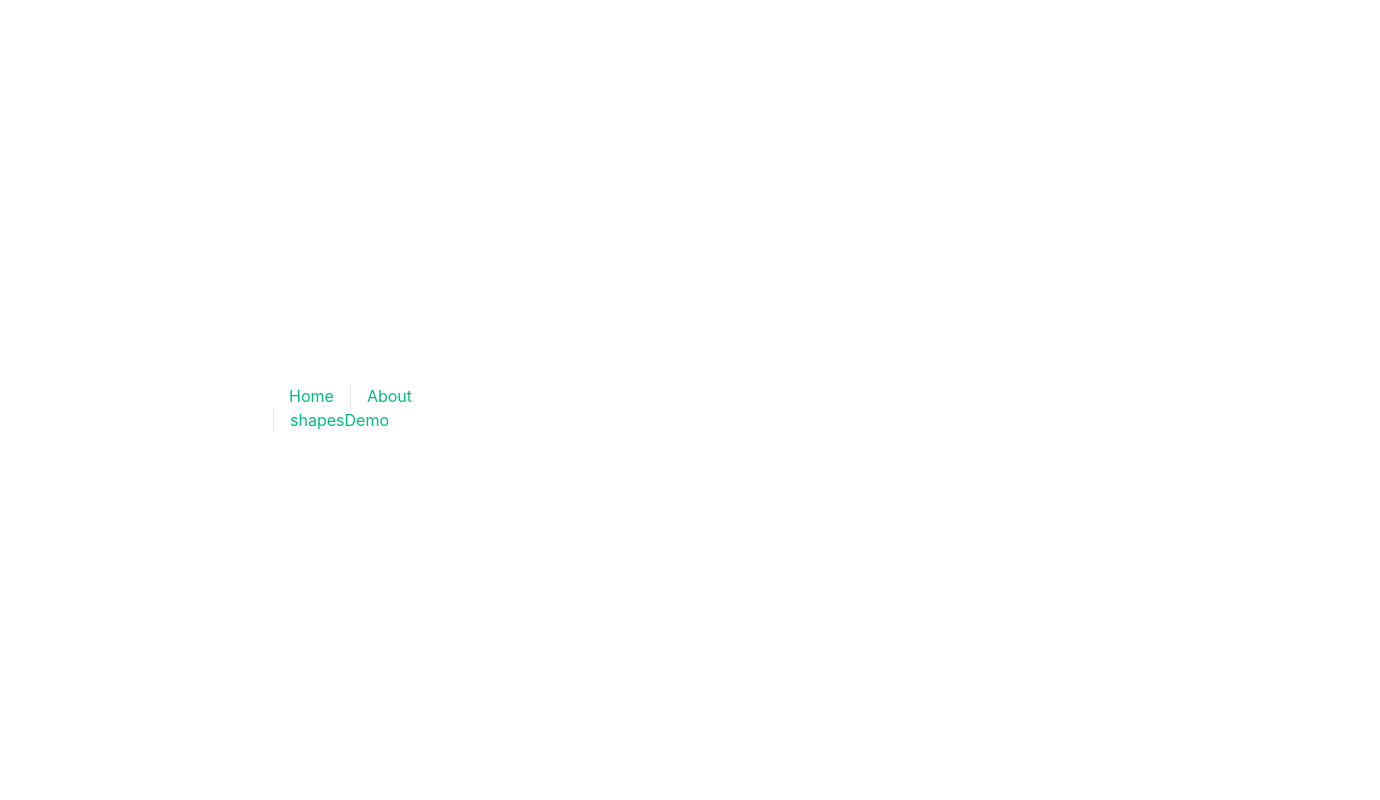
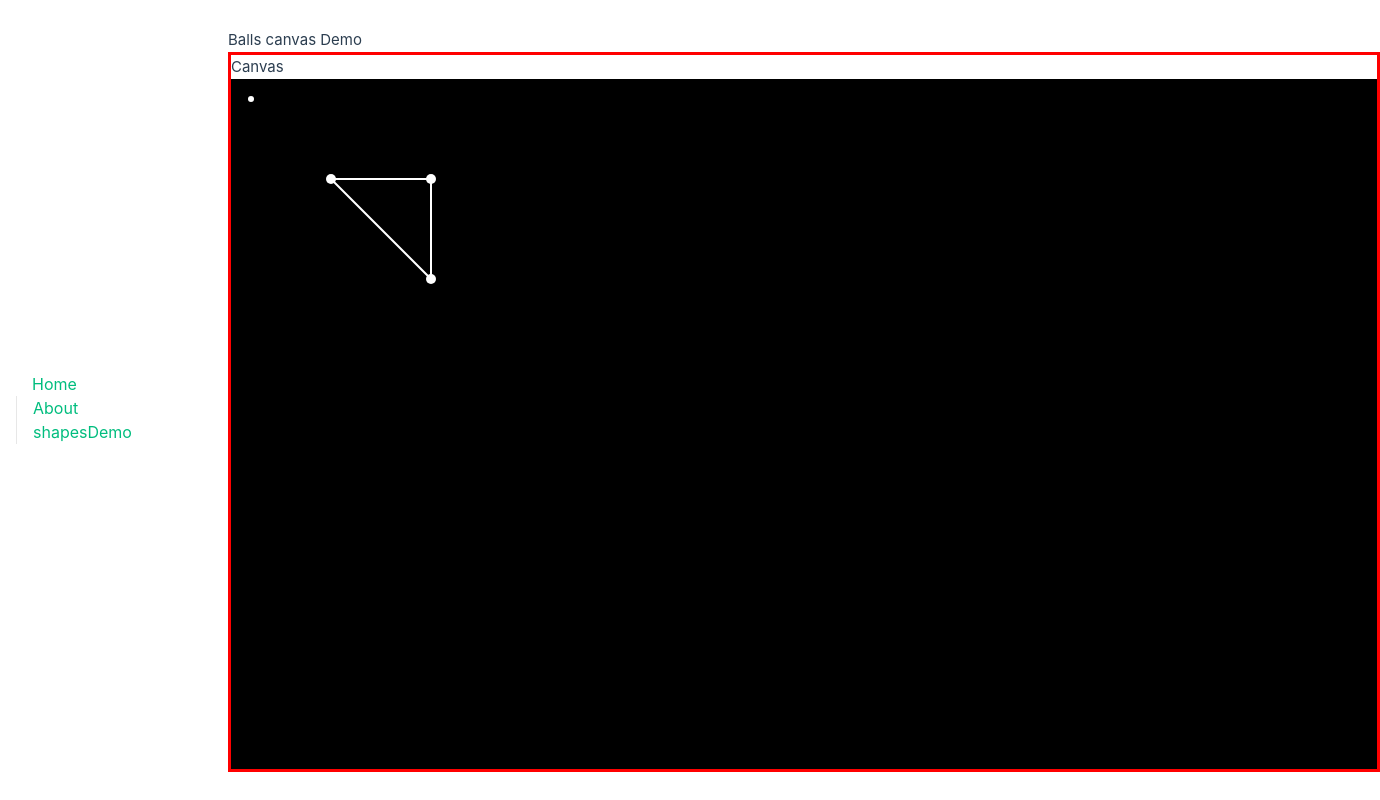
Before and after one commit to Filomilo/canvas-physics, a Vue app: page /ballsDemo in a window 1280 px wide. Before the commit this address had no page. Shown: the whole page, 1380 px wide, since content can reach past the window. Built offline with nearby package versions, Linux system fonts and the light colour scheme.

Commit message:
safecheck

```diff
--- a/src/router/index.ts
+++ b/src/router/index.ts
@@ -7,7 +7,12 @@ const router = createRouter({
     {
       path: '/',
       name: 'main',
-      component: () => import('@/views/ShapesDemoView.vue')
+      component: () => import('@/views/PhysicDemoView.vue')
+    },
+    {
+      path: '/ballsDemo',
+      name: 'ballsDemo',
+      component: () => import('@/views/PhysicDemoView.vue')
     },
     {
       path: '/ShapesDemo',
--- /dev/null
+++ b/src/views/PhysicDemoView.vue
@@ -0,0 +1,23 @@
+<template>
+    <main class="DemoView">
+        Balls canvas Demo
+        <GameComponent class="gameView" id="shapes_demo" :game="game" />
+    </main>
+</template>
+
+
+<script lang="ts" setup>
+
+import GameComponent from '@/components/GameComponent.vue';
+import Game from '@/Game/Game';
+import MovablePolygon from '@/Game/Objects/MovablePolygon';
+import Point from '@/Game/Objects/Point';
+import Polygon from '@/Game/Objects/Polygon';
+import {Vector2} from 'three'
+const game: Game = new Game();
+
+game.addObject(new Point(new Vector2(20,20)));
+game.addObject(new MovablePolygon([new Vector2(100,100),new Vector2(200,200),new Vector2(200,100)]))
+
+
+</script>
--- a/tsconfig.app.json
+++ b/tsconfig.app.json
@@ -5,7 +5,8 @@
   "compilerOptions": {
     "composite": true,
     "tsBuildInfoFile": "./node_modules/.tmp/tsconfig.app.tsbuildinfo",
-
+    "noEmit": false,
+    "emitDeclarationOnly": true,
     "baseUrl": ".",
     "paths": {
       "@/*": ["./src/*"]
--- a/tsconfig.node.json
+++ b/tsconfig.node.json
@@ -9,9 +9,8 @@
   ],
   "compilerOptions": {
     "composite": true,
-    "noEmit": true,
+    // "noEmit": true,
     "tsBuildInfoFile": "./node_modules/.tmp/tsconfig.node.tsbuildinfo",
-
     "module": "ESNext",
     "moduleResolution": "Bundler",
     "types": ["node"]
--- a/vite.config.ts
+++ b/vite.config.ts
@@ -11,8 +11,11 @@ export default defineConfig({
     vueDevTools(),
   ],
   resolve: {
+    preserveSymlinks: true,
     alias: {
-      '@': fileURLToPath(new URL('./src', import.meta.url))
+      '@': fileURLToPath(new URL('./src', import.meta.url)),
+      views: '/src/views',
+      components: '/src/components',
     }
   }
 })
```
Also changed, not shown: vitest.config.ts (+7 -0 lines), 1 other file (tests, documents, lock files or other folders).
